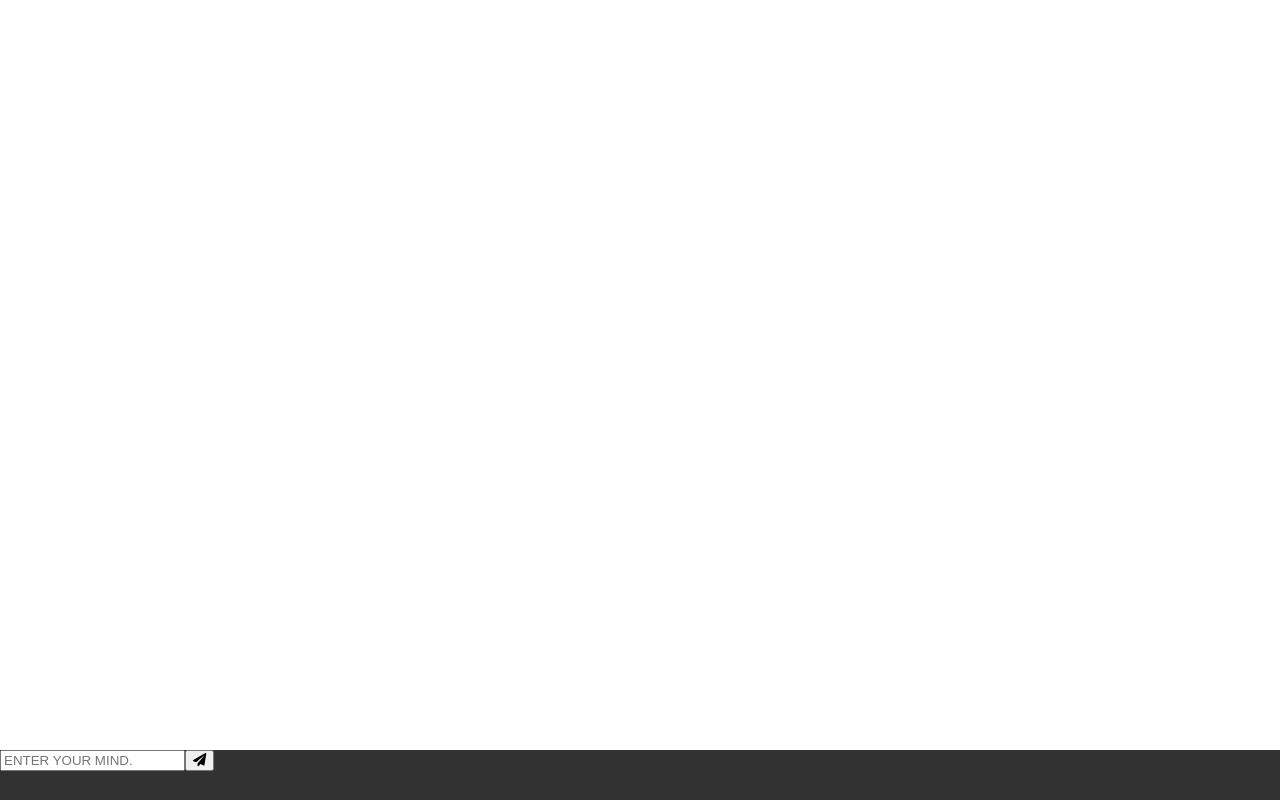
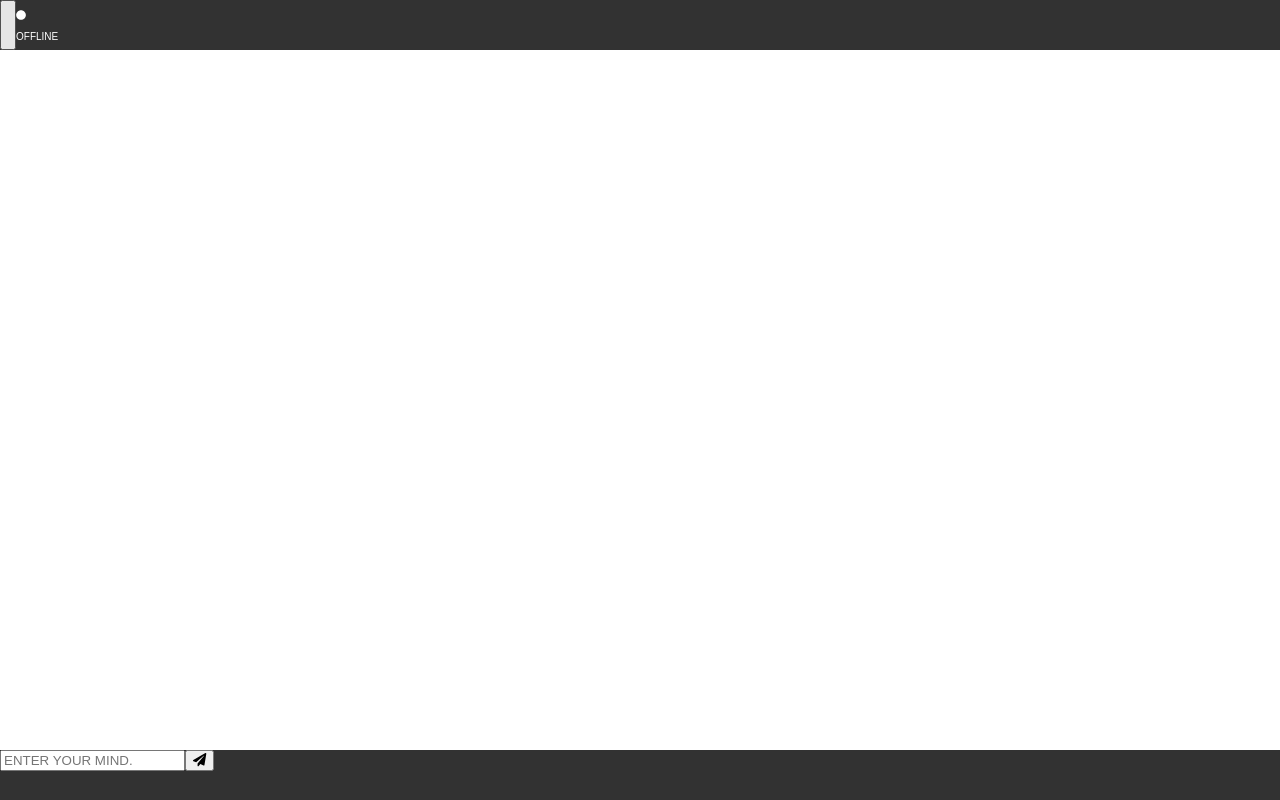
Before and after one commit to re-connect-2e113/wave-client, a React app: page / in a window 1280 px wide. Built offline with nearby package versions, Linux system fonts and the light colour scheme.

Commit message:
メッセンジャー画面のヘッダーコンポーネントを追加

```diff
--- /dev/null
+++ b/src/components/MessengerHeader.css
@@ -0,0 +1,61 @@
+@import url('../variables.css');
+
+.root {
+  color: #fff;
+  display: flex;
+  height: 50px;
+  background-color: var(--wave-background-color);
+}
+
+.header__home-button {
+  background-color: transparent;
+  border: none;
+  cursor: pointer;
+  outline: none;
+  padding: 0;
+  color: #fff;
+  width: 44px;
+}
+
+.home-button__wave-icon {
+  color: white;
+  fill: currentColor;
+  width: 30px;
+  vertical-align: bottom;
+}
+
+.header__friend-info {
+  display: flex;
+  flex-flow: column;
+  justify-content: center;
+}
+
+.header__status-display {
+  margin-top: 0.2rem;
+  display: flex;
+}
+
+.status-display__friend-name {
+  margin: 0;
+  font-size: 2rem;
+  font-family: var(--wave-header-font);
+}
+
+.status-display__description {
+  font-size: 1rem;
+  letter-spacing: 0.3rem;
+  margin: 0;
+  margin-left: 0.3rem;
+  vertical-align: middle;
+  font-family: var(--wave-header-font);
+}
+
+.header__status-icon--online {
+  font-size: 1rem;
+  color: #00ff00;
+}
+
+.header__status-icon--offline {
+  font-size: 1rem;
+  color: #f44336;
+}
--- a/src/components/MessengerHeader.tsx
+++ b/src/components/MessengerHeader.tsx
@@ -1,7 +1,44 @@
 import * as React from 'react';
+import * as styles from './MessengerHeader.css';
+import classNameProps from '../class-name-props';
+import { FontAwesomeIcon } from '@fortawesome/react-fontawesome';
+import { faCircle } from '@fortawesome/free-solid-svg-icons';
+import WaveIcon from './WaveIcon';
 
-const messengerHeader: React.StatelessComponent = () => {
-  return <div />;
+interface IHeaderProps {
+  isOnline: boolean;
+  name: string;
+}
+
+const messengerHeader: React.StatelessComponent<
+  IHeaderProps & classNameProps
+> = props => {
+  const { isOnline, name, className } = props;
+  // TODO: propsで渡されたクラス名と持っているルートのクラス名を合成する処理まとめる
+  const classes = className ? `${className}` : styles.root;
+  return (
+    <div className={classes}>
+      <button className={styles.headerHomeButton}>
+        <WaveIcon className={styles.homeButtonWaveIcon} />
+      </button>
+      <div className={styles.headerFriendInfo}>
+        <p className={styles.statusDisplayFriendName}>{name}</p>
+        <div className={styles.headerStatusDisplay}>
+          <FontAwesomeIcon
+            className={
+              isOnline
+                ? styles.headerStatusIconOnline
+                : styles.headerStatusIconOffline
+            }
+            icon={faCircle}
+          />
+          <p className={styles.statusDisplayDescription}>
+            {isOnline ? 'ONLINE' : 'OFFLINE'}
+          </p>
+        </div>
+      </div>
+    </div>
+  );
 };
 
 export default messengerHeader;
```
